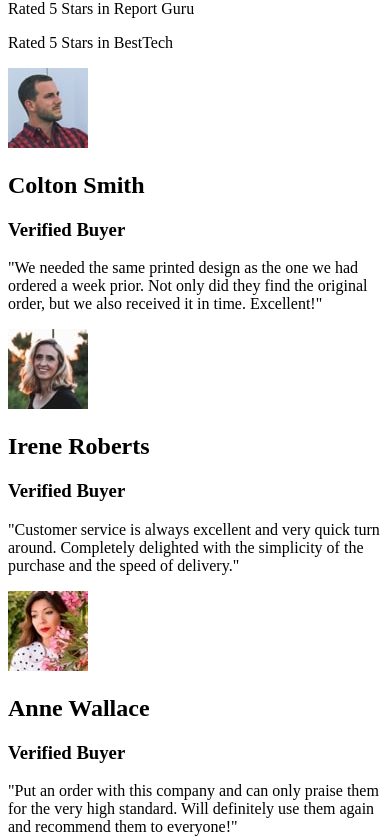
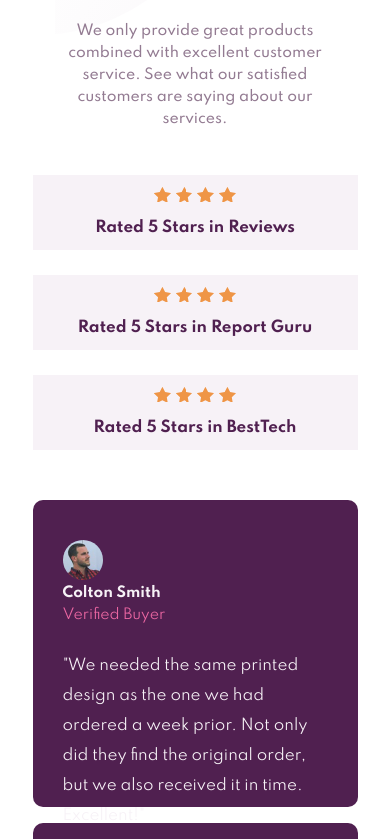
Before and after one commit to ilonaGold/social-proof-section, a plain HTML site: page index.html in a window 390 px wide. Shown: the part 198-1037 px from the top of the page. Drawn offline with Linux system fonts and the light colour scheme.

Commit message:
Added mobile styling

```diff
--- a/index.html
+++ b/index.html
@@ -1,30 +1,20 @@
 <!DOCTYPE html>
 <html lang="en">
   <head>
-    <meta charset="UTF-8" />
-    <meta name="viewport" content="width=device-width, initial-scale=1.0" />
+    <meta charset="UTF-8"/>
+    <meta name="viewport" content="width=device-width, initial-scale=1.0"/>
     <link
       rel="icon"
       type="image/png"
       sizes="32x32"
       href="./images/favicon-32x32.png"
     />
-
+    <link rel="stylesheet" href="style.css">
     <title>Frontend Mentor | Social proof section</title>
-
-    <!-- Feel free to remove these styles or customise in your own stylesheet 👍 -->
-    <style>
-      .attribution {
-        font-size: 11px;
-        text-align: center;
-      }
-      .attribution a {
-        color: hsl(228, 45%, 44%);
-      }
-    </style>
   </head>
 
   <body>
+    <main>
       <section class="intro">
         <h1>10,000+ of our users love our products.</h1>
         <p>We only provide great products combined with excellent customer service.
@@ -32,50 +22,59 @@
       </section>
 
       <section class="rating-cards">
-      <div class="raiting-card-one">
-        <span class="raiting-stars"></span>
+        <div class="rating-card">
+          <span class="rating-stars"></span>
           <p>Rated 5 Stars in Reviews</p>
         </div>
-      <div class="raiting-card-two">
+        <div class="rating-card">
+          <span class="rating-stars"></span>
           <p>Rated 5 Stars in Report Guru</p>
         </div>
-      <div class="raiting-card-three">
+        <div class="rating-card">
+          <span class="rating-stars"></span>
           <p>Rated 5 Stars in BestTech</p>
         </div>
       </section>
 
       <section class="testimonials">
-      <div class="testimonial-one">
-        <img src="./images/image-colton.jpg" alt="Colton" />
+        <div class="testimonial">
+          <img src="./images/image-colton.jpg" alt="Colton"/>
+          <div class="buyer">
             <h2 class="buyer-name">Colton Smith</h2>
             <h3 class="buyer-status">Verified Buyer</h3>
+          </div>
           <p>"We needed the same printed design as the one we had ordered a week prior.
           Not only did they find the original order, but we also received it in time.
           Excellent!"</p>
         </div>
 
-      <div class="testimonial-two">
-        <img src="./images/image-irene.jpg" alt="Irene" />
+        <div class="testimonial">
+          <img src="./images/image-irene.jpg" alt="Irene"/>
+          <div class="buyer">
             <h2 class="buyer-name">Irene Roberts</h2>
             <h3 class="buyer-status">Verified Buyer</h3>
+          </div>
           <p>"Customer service is always excellent and very quick turn around. Completely
           delighted with the simplicity of the purchase and the speed of delivery."</p>
         </div>
 
-      <div class="testimonial-three">
-        <img src="./images/image-anne.jpg" alt="Anne" />
+        <div class="testimonial">
+          <img src="./images/image-anne.jpg" alt="Anne"/>
+          <div class="buyer">
             <h2 class="buyer-name">Anne Wallace</h2>
             <h3 class="buyer-status">Verified Buyer</h3>
-        "Put an order with this company and can only praise them for the very high
-        standard. Will definitely use them again and recommend them to everyone!"
+          </div>
+          <p>"Put an order with this company and can only praise them for the very high
+          standard. Will definitely use them again and recommend them to everyone!"</p>
         </div>
       </section>
+  </main>
 
-    <div class="attribution">
+    <footer class="attribution">
       Challenge by
       <a href="https://www.frontendmentor.io?ref=challenge" target="_blank"
         >Frontend Mentor</a
       >. Coded by <a href="https://replit.com/@ilonaGold">ilonaGold</a>.
-    </div>
+    </footer>
   </body>
 </html>
--- /dev/null
+++ b/style.css
@@ -0,0 +1,146 @@
+@import url('https://fonts.googleapis.com/css2?family=Spartan:wght@400;500;700&display=swap');
+
+
+/* Global Styling */
+
+* {
+    margin: 0;
+    padding: 0;
+}
+
+body {
+    font-family: 'Spartan', sans-serif;
+    font-size: 15px;
+    background: url(images/bg-pattern-top-mobile.svg) no-repeat 55px 0,
+                url(images/bg-pattern-bottom-mobile.svg) no-repeat 65px 1027px;
+}
+
+/* Colors */
+
+:root {
+    --very-dark-magenta: hsl(300, 43%, 22%);
+    --soft-pink: hsl(333, 80%, 67%);
+    --dark-grayish-magenta: hsl(303, 10%, 53%);
+    --light-grayish-magenta: hsl(300, 24%, 96%);
+    --white: hsl(0, 0%, 100%);
+}
+
+/* Typography */
+
+h1 {
+    font-size: 30px;
+    color: var(--very-dark-magenta);
+}
+
+h2 {
+    font-size: 14px;
+    color: var(--light-grayish-magenta);
+}
+
+h3 {
+    font-size: 14px;
+    color: var(--soft-pink);
+    font-weight: 400;
+}
+
+.intro p {
+    color: var(--dark-grayish-magenta);
+    line-height: 22px;
+    font-size: 14px;
+    font-weight: 500;
+}
+
+.rating-card p {
+    color: var(--very-dark-magenta);
+    font-weight: 700;
+  }
+
+.testimonial p {
+    color: var(--light-grayish-magenta);
+    line-height: 30px;
+}
+
+/* Layout */
+
+main {
+    width: 325px;
+    height: 100%;
+    margin: 0 auto;
+    overflow: hidden;
+}
+
+h1 {
+    width: 80%;
+    margin: 80px auto 30px;
+    text-align: center;
+}
+
+.intro p {
+    margin: 30px 25px 45px;
+    text-align: center;
+}
+
+.rating-cards {
+    margin-bottom: 50px;
+}
+
+.rating-card {
+    height: 75px;
+    background-color: var(--light-grayish-magenta);
+    text-align: center;
+    margin-top: 25px;
+}
+
+.rating-stars {
+    display: inline-block;
+    background: url("images/icon-star.svg");
+    background-repeat: space no-repeat;
+    width: 25%;
+    height: 15px;
+    margin: 12px 0;
+}
+
+.testimonials {
+    margin-bottom: 100px;
+}
+
+.testimonial {
+    height: 247px;
+    padding: 40px 20px 20px 30px;
+    margin-bottom: 16px;
+    background: var(--very-dark-magenta);
+    border-radius: 10px;
+}
+
+.testimonial img {
+    width: 40px;
+    height: 40px;
+    border-radius: 50%;
+}
+
+.buyer {
+    display: flex;
+    flex-direction: column;
+    justify-content: space-between;
+}
+
+.testimonial p {
+    margin-top: 27px;
+    width: 95%;
+}
+
+.buyer-name {
+    margin-bottom: 5px;
+}
+
+/* Attribution */
+
+.attribution {
+    font-size: 11px;
+    text-align: center;
+    margin-bottom: 20px;
+}
+
+.attribution a {
+    color: hsl(228, 45%, 44%);
+}
```
Lines whose indentation alone changed are shown as unchanged.
